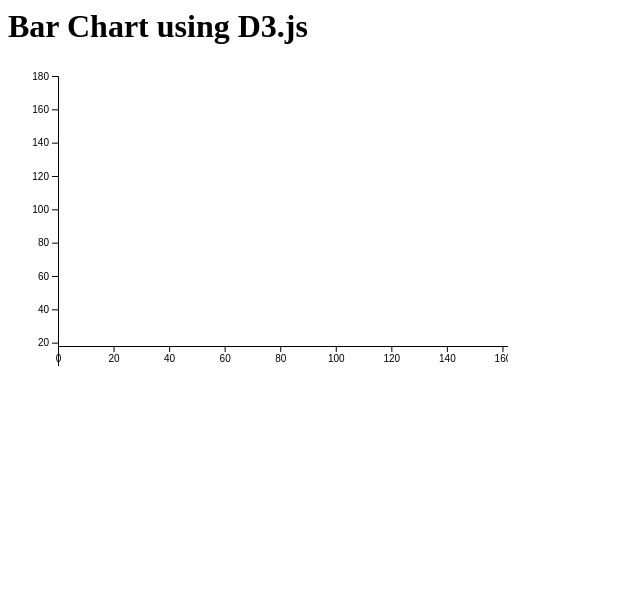
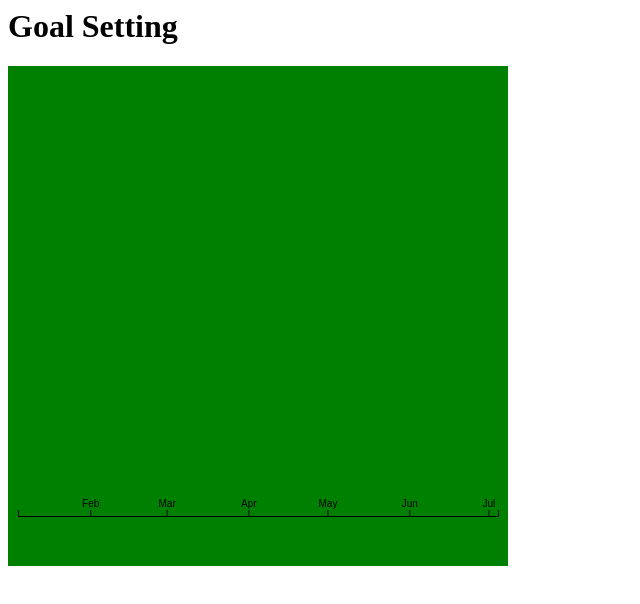
Before and after one commit to vreamer-features/simple-d3, a plain HTML site: page index.html in a window 1280 px wide. Shown: the whole page, without its empty margins (0-640 px from the left). Drawn offline with nearby package versions, Linux system fonts and the light colour scheme.

Commit message:
Draw x axis with time
[#170464680]

```diff
--- a/index.html
+++ b/index.html
@@ -1,11 +1,13 @@
 <html>
 <header>
     <script src="https://d3js.org/d3.v5.min.js"></script>
+    <script src="https://cdnjs.cloudflare.com/ajax/libs/moment.js/2.24.0/moment.min.js"></script>
+    <link rel="stylesheet" href='css/index.css'>
     <title>Simple D3.js</title>
 </header>
 
 <body>
-    <h1>Bar Chart using D3.js</h1>
+    <h1>Goal Setting</h1>
 
     <svg></svg>
 
--- a/js/tutorial.js
+++ b/js/tutorial.js
@@ -1,29 +1,23 @@
-var data = [80, 100, 56, 120, 180, 30, 40, 120, 160];
+const width = 500, height = 500;
 
-var svgWidth = 500, svgHeight = 300;
+const today = moment()
+const endDate = moment().add(6, 'months')
 
-var svg = d3.select('svg')
-    .attr('width', svgWidth)
-    .attr('height', svgHeight)
+const xScale = d3.scaleTime()
+    .domain([today.toDate(), endDate.toDate()])
+    .range([10, width - 10])
 
-var xScale = d3.scaleLinear()
-    .domain([0, d3.max(data)])
-    .range([0, svgWidth])
 
-var yScale = d3.scaleLinear()
-    .domain([0, d3.max(data)])
-    .range([svgHeight, 0])
+const xAxis = d3.axisTop(xScale)
+    .ticks(d3.timeMonth.every(1))
+    .tickFormat(d3.timeFormat("%b"))
 
-var x_axis = d3.axisBottom().scale(xScale)
 
-var y_axis = d3.axisLeft().scale(yScale)
+const svg = d3.select('svg')
+    .attr('width', width)
+    .attr('height', height)
+    .style('background-color', 'green')
 
-svg.append('g')
-    .attr('transform', 'translate(50, 10)')
-    .call(y_axis)
-
-var xAxisTranslate = svgHeight - 20;
-
-svg.append('g')
-    .attr('transform', 'translate(50, ' + xAxisTranslate + ')')
-    .call(x_axis)
+const x = svg.append('g')
+    .attr('transform', 'translate(' + [0, height - 50] + ')')
+    .call(xAxis)
```
